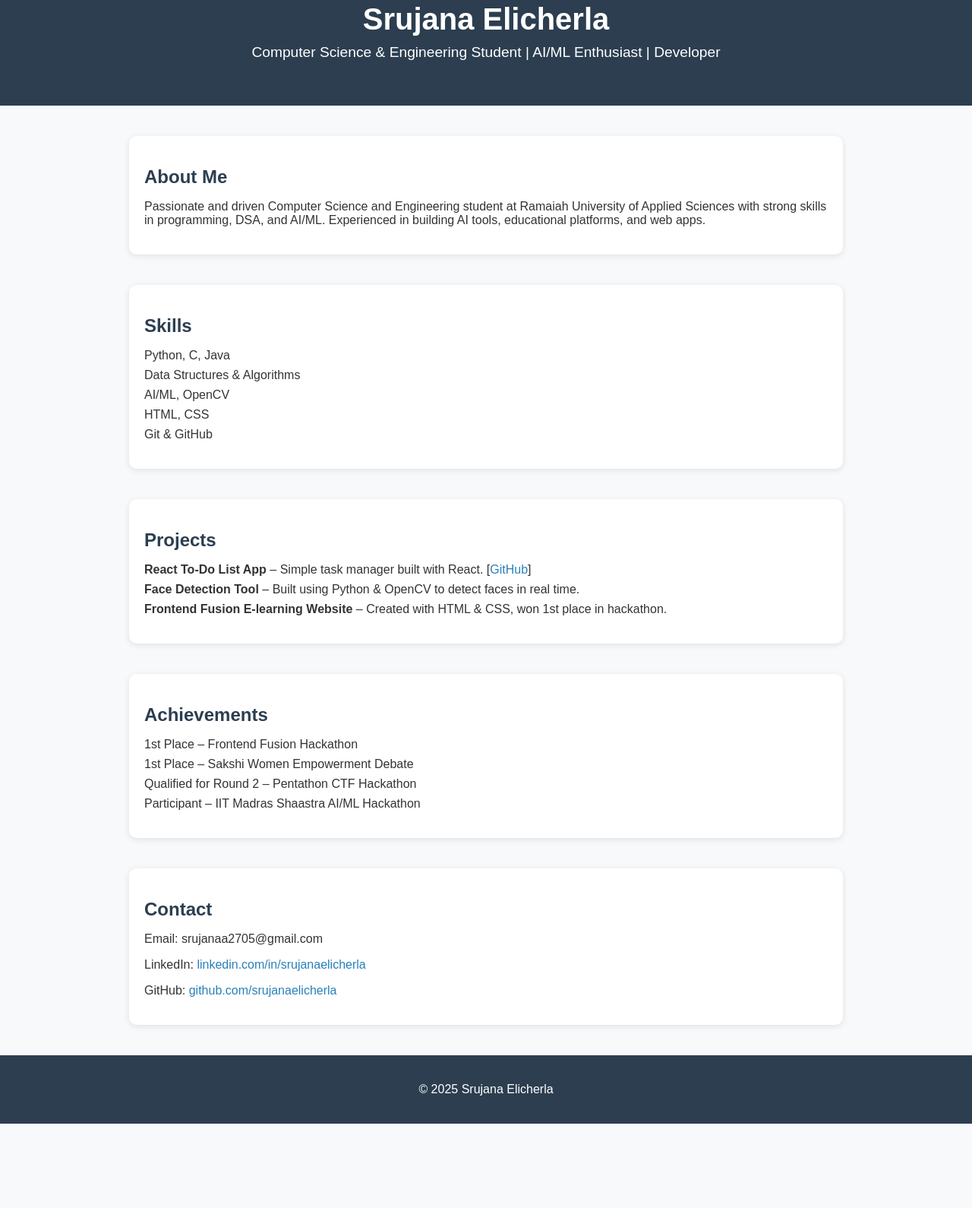
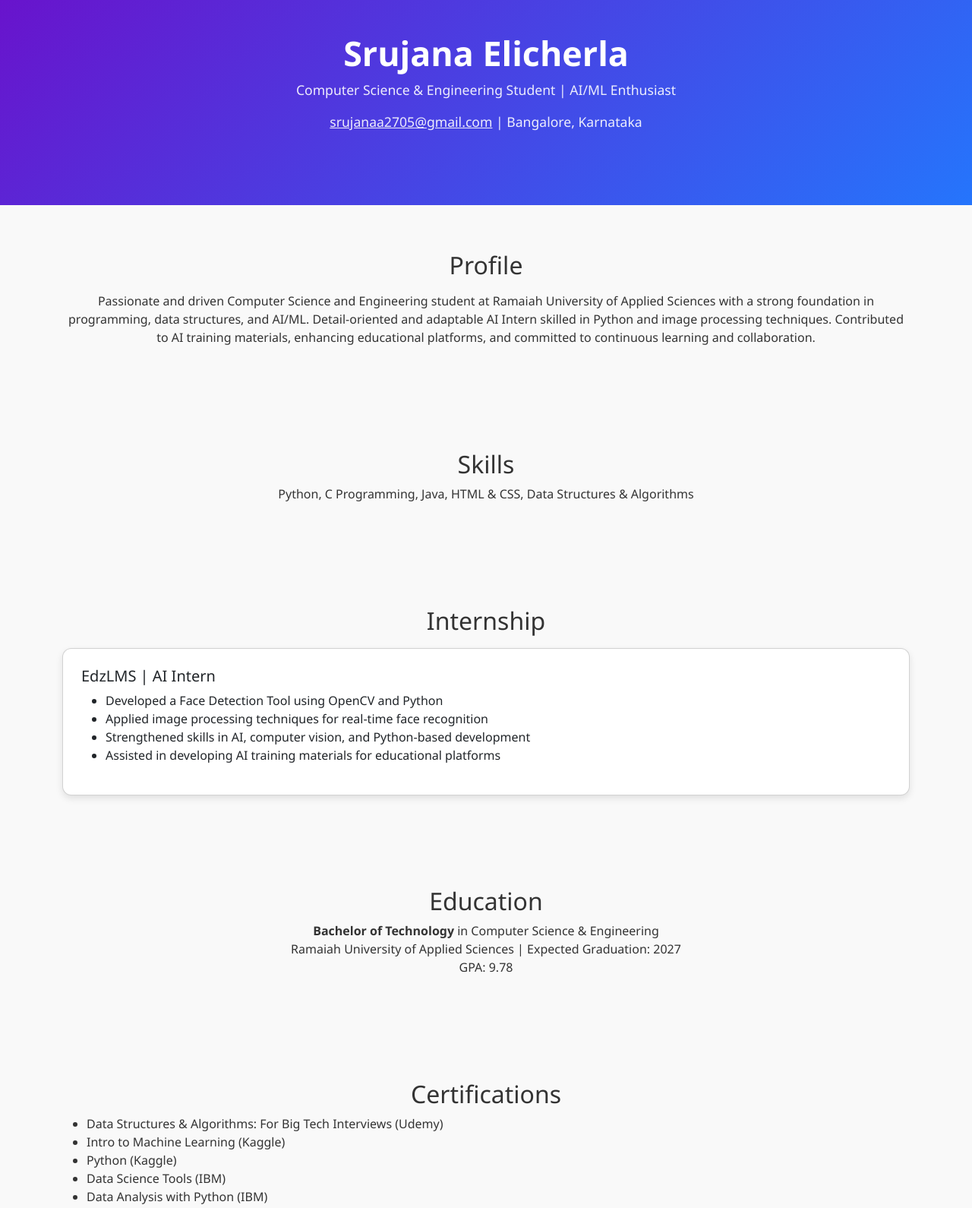
Before and after one commit to srujanaelicherla/srujanaelicherla.github.io, a plain HTML site: page index.html in a window 1280 px wide. Shown: the part 37-1627 px from the top of the page at 76% size. Before the commit the page ends 1516 px from the top, so only its background shows below. Drawn offline with nearby package versions, Linux system fonts and the light colour scheme.

Commit message:
Update index.html

```diff
--- a/index.html
+++ b/index.html
@@ -4,110 +4,153 @@
   <meta charset="UTF-8">
   <meta name="viewport" content="width=device-width, initial-scale=1.0">
   <title>Srujana Elicherla | Portfolio</title>
+  <link href="https://cdn.jsdelivr.net/npm/bootstrap@5.3.0/dist/css/bootstrap.min.css" rel="stylesheet">
   <style>
     body {
-      font-family: Arial, sans-serif;
-      margin: 0;
-      padding: 0;
-      background: #f8f9fa;
+      font-family: "Segoe UI", Tahoma, Geneva, Verdana, sans-serif;
+      background-color: #f9f9f9;
       color: #333;
     }
     header {
-      background: #2c3e50;
+      background: linear-gradient(135deg, #6a11cb, #2575fc);
       color: white;
       text-align: center;
-      padding: 40px 20px;
+      padding: 80px 20px;
     }
     header h1 {
-      margin: 0;
-      font-size: 2.5em;
+      font-size: 2.8rem;
+      font-weight: bold;
     }
     header p {
-      margin-top: 10px;
-      font-size: 1.2em;
+      font-size: 1.1rem;
+      opacity: 0.9;
     }
     section {
-      max-width: 900px;
-      margin: 40px auto;
-      padding: 20px;
-      background: white;
-      border-radius: 10px;
-      box-shadow: 0 2px 8px rgba(0,0,0,0.1);
+      padding: 60px 20px;
     }
-    h2 {
-      color: #2c3e50;
-      margin-bottom: 15px;
-    }
-    ul {
-      list-style: none;
-      padding: 0;
-    }
-    ul li {
-      margin: 8px 0;
-    }
-    a {
-      color: #2980b9;
-      text-decoration: none;
+    .card {
+      border-radius: 12px;
+      box-shadow: 0 4px 10px rgba(0,0,0,0.1);
     }
     footer {
       text-align: center;
       padding: 20px;
-      background: #2c3e50;
-      color: white;
-      margin-top: 40px;
+      background: #222;
+      color: #bbb;
+    }
+    footer a {
+      color: #bbb;
+      text-decoration: none;
     }
   </style>
 </head>
 <body>
+
+  <!-- Header -->
   <header>
     <h1>Srujana Elicherla</h1>
-    <p>Computer Science & Engineering Student | AI/ML Enthusiast | Developer</p>
+    <p>Computer Science & Engineering Student | AI/ML Enthusiast</p>
+    <p><a href="mailto:srujanaa2705@gmail.com" class="text-white">srujanaa2705@gmail.com</a> | Bangalore, Karnataka</p>
   </header>
 
-  <section>
-    <h2>About Me</h2>
-    <p>Passionate and driven Computer Science and Engineering student at Ramaiah University of Applied Sciences with strong skills in programming, DSA, and AI/ML. Experienced in building AI tools, educational platforms, and web apps.</p>
+  <!-- Profile -->
+  <section id="profile" class="container text-center">
+    <h2>Profile</h2>
+    <p class="mt-3">
+      Passionate and driven Computer Science and Engineering student at Ramaiah University of Applied Sciences with a strong
+      foundation in programming, data structures, and AI/ML. Detail-oriented and adaptable AI Intern skilled in Python and image
+      processing techniques. Contributed to AI training materials, enhancing educational platforms, and committed to continuous
+      learning and collaboration.
+    </p>
   </section>
 
-  <section>
+  <!-- Skills -->
+  <section id="skills" class="container text-center">
     <h2>Skills</h2>
+    <p>Python, C Programming, Java, HTML & CSS, Data Structures & Algorithms</p>
+  </section>
+
+  <!-- Internship -->
+  <section id="internship" class="container">
+    <h2 class="text-center">Internship</h2>
+    <div class="card p-4 mt-3">
+      <h5>EdzLMS | AI Intern</h5>
+      <ul>
+        <li>Developed a Face Detection Tool using OpenCV and Python</li>
+        <li>Applied image processing techniques for real-time face recognition</li>
+        <li>Strengthened skills in AI, computer vision, and Python-based development</li>
+        <li>Assisted in developing AI training materials for educational platforms</li>
+      </ul>
+    </div>
+  </section>
+
+  <!-- Education -->
+  <section id="education" class="container text-center">
+    <h2>Education</h2>
+    <p><strong>Bachelor of Technology</strong> in Computer Science & Engineering<br>
+    Ramaiah University of Applied Sciences | Expected Graduation: 2027<br>
+    GPA: 9.78</p>
+  </section>
+
+  <!-- Certifications -->
+  <section id="certifications" class="container">
+    <h2 class="text-center">Certifications</h2>
     <ul>
-      <li>Python, C, Java</li>
-      <li>Data Structures & Algorithms</li>
-      <li>AI/ML, OpenCV</li>
-      <li>HTML, CSS</li>
-      <li>Git & GitHub</li>
+      <li>Data Structures & Algorithms: For Big Tech Interviews (Udemy)</li>
+      <li>Intro to Machine Learning (Kaggle)</li>
+      <li>Python (Kaggle)</li>
+      <li>Data Science Tools (IBM)</li>
+      <li>Data Analysis with Python (IBM)</li>
     </ul>
   </section>
 
-  <section>
-    <h2>Projects</h2>
+  <!-- Extracurricular -->
+  <section id="extracurricular" class="container">
+    <h2 class="text-center">Extracurricular Activities</h2>
     <ul>
-      <li><strong>React To-Do List App</strong> – Simple task manager built with React. [<a href="https://github.com/srujanaelicherla/react-todolist" target="_blank">GitHub</a>]</li>
-      <li><strong>Face Detection Tool</strong> – Built using Python & OpenCV to detect faces in real time. </li>
-      <li><strong>Frontend Fusion E-learning Website</strong> – Created with HTML & CSS, won 1st place in hackathon. </li>
+      <li>Core team member of Cynergy Coding Club</li>
+      <li>General Secretary of the Debate Club</li>
     </ul>
   </section>
 
-  <section>
-    <h2>Achievements</h2>
+  <!-- Achievements -->
+  <section id="achievements" class="container">
+    <h2 class="text-center">Achievements & Hackathons</h2>
     <ul>
-      <li>1st Place – Frontend Fusion Hackathon</li>
-      <li>1st Place – Sakshi Women Empowerment Debate</li>
-      <li>Qualified for Round 2 – Pentathon CTF Hackathon</li>
-      <li>Participant – IIT Madras Shaastra AI/ML Hackathon</li>
+      <li>🥇 First Place – Frontend Fusion Hackathon (E-learning website using HTML & CSS)</li>
+      <li>Pentathon CTF Hackathon – Qualified for Second Round</li>
+      <li>IIT Madras Shaastra Hackathon – Participant, AI/ML</li>
+      <li>Breaking Bug Hackathon by IEEE CS MUJ – Participant</li>
     </ul>
   </section>
 
-  <section>
-    <h2>Contact</h2>
-    <p>Email: srujanaa2705@gmail.com</p>
-    <p>LinkedIn: <a href="https://www.linkedin.com/in/srujanaelicherla/" target="_blank">linkedin.com/in/srujanaelicherla</a></p>
-    <p>GitHub: <a href="https://github.com/srujanaelicherla" target="_blank">github.com/srujanaelicherla</a></p>
+  <!-- Activities -->
+  <section id="activities" class="container">
+    <h2 class="text-center">Activities & Honors</h2>
+    <ul>
+      <li>Class Representative</li>
+      <li>Leads debate and coding clubs by organizing events with teams</li>
+    </ul>
   </section>
 
+  <!-- Languages -->
+  <section id="languages" class="container text-center">
+    <h2>Languages</h2>
+    <p>English: First Language</p>
+  </section>
+
+  <!-- Contact -->
+  <section id="contact" class="container text-center">
+    <h2>Contact</h2>
+    <p>📧 <a href="mailto:srujanaa2705@gmail.com">srujanaa2705@gmail.com</a></p>
+    <p>🔗 <a href="https://www.linkedin.com/in/srujanaelicherla/" target="_blank">LinkedIn</a></p>
+    <p>💻 <a href="https://github.com/srujanaelicherla" target="_blank">GitHub</a></p>
+  </section>
+
+  <!-- Footer -->
   <footer>
     <p>© 2025 Srujana Elicherla</p>
   </footer>
+
 </body>
 </html>
```
